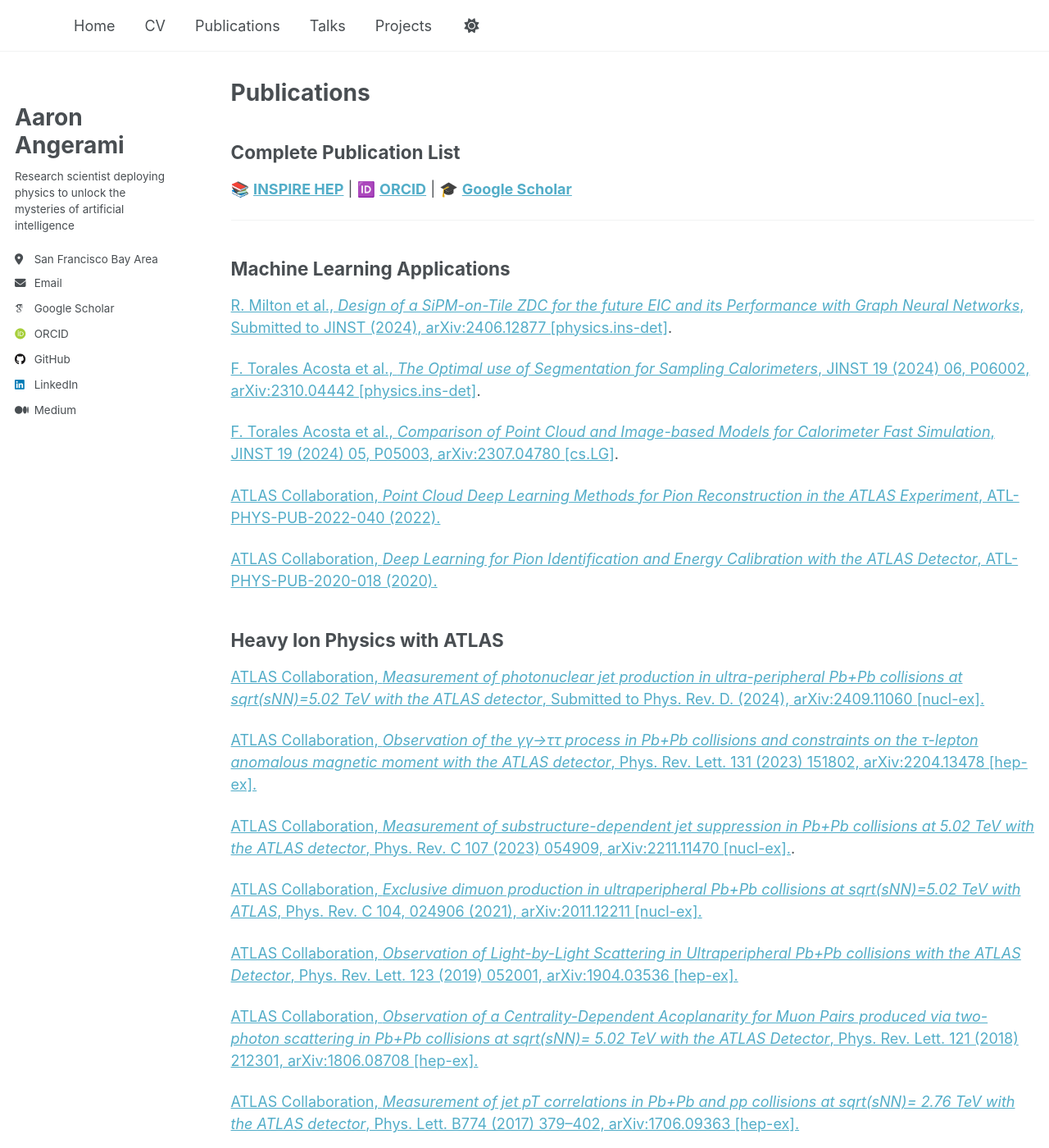
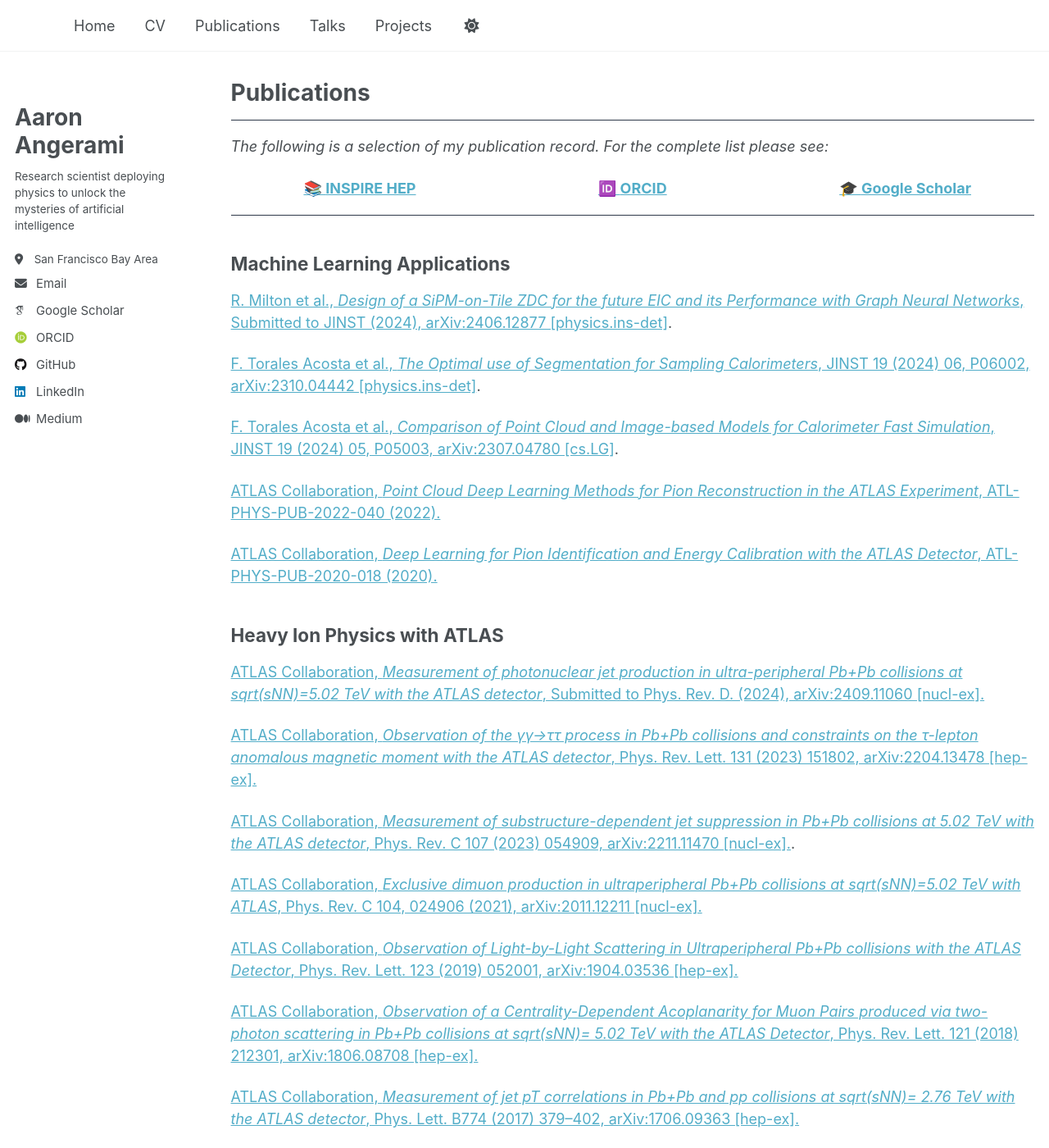
Before and after one commit to angerami/angerami.github.io, a Jekyll site: the page built from _publications/publications.md, in a window 1280 px wide and 1400 px high. Shown: the whole window at 82% size. Built offline with Jekyll 4.4.1, drawn with Linux system fonts in a browser that asks for light colours; some web fonts are replaced.

Commit message:
First customizations to theme and style

```diff
--- a/_publications/publications.md
+++ b/_publications/publications.md
@@ -7,9 +7,14 @@ author_profile: true
 
 {% include base_path %}
 
-## Complete Publication List
-📚 **[INSPIRE HEP](https://inspirehep.net/authors/1067316)** | 🆔 **[ORCID](https://orcid.org/0000-0001-7834-8750)** | 🎓 **[Google Scholar](https://scholar.google.com/citations?user=8EqJb6kAAAAJ&hl=en)**
+---
+*The following is a selection of my publication record. For the complete list please see:*
 
+<div class="citation-links">
+  <a href="https://inspirehep.net/authors/1067316">📚 <strong>INSPIRE HEP</strong></a>
+  <a href="https://orcid.org/0000-0001-7834-8750">🆔 <strong>ORCID</strong></a>
+  <a href="https://scholar.google.com/citations?user=8EqJb6kAAAAJ&hl=en">🎓 <strong>Google Scholar</strong></a>
+</div>
 ---
 
 ## Machine Learning Applications
--- /dev/null
+++ b/_sass/_custom.scss
@@ -0,0 +1,64 @@
+.skill-tag {
+  display: inline-block;
+  background-color: #e5e7eb;
+  color: #374151;
+  padding: 6px 12px;
+  margin: 3px 6px 3px 0;
+  border-radius: 20px;        // This makes them pill-shaped
+  font-size: 0.85em;
+  font-weight: 500;
+  border: 1px solid #d1d5db;
+  transition: all 0.2s ease;
+}
+
+.skill-tag:hover {
+  background-color: #d1d5db;
+  transform: translateY(-1px);
+  box-shadow: 0 2px 4px rgba(0,0,0,0.1);
+}
+
+// Dark theme support
+html[data-theme="dark"] .skill-tag {
+  background-color: #4b5563;
+  color: #e5e7eb;
+  border-color: #6b7280;
+}
+
+html[data-theme="dark"] .skill-tag:hover {
+  background-color: #6b7280;
+}
+
+hr {
+  border: none;
+  height: 2px;
+  background-color: #374151;
+  margin: 2rem 0;
+}
+
+.citation-links {
+  display: flex;
+  justify-content: space-around;
+  align-items: center;
+  flex-wrap: wrap;
+  gap: 1rem;
+  margin: 1rem 0;
+}
+
+.citation-links a {
+  text-decoration: none;
+  font-weight: bold;
+  text-align: center;
+  flex: 1;
+  min-width: 120px;
+}
+
+@media (max-width: 768px) {
+  .citation-links {
+    flex-direction: column;
+    gap: 0.5rem;
+  }
+}
+
+.author__urls a {
+  font-size: 1.1em !important;  // About 10% larger
+}
--- a/_sass/_themes.scss
+++ b/_sass/_themes.scss
@@ -102,3 +102,9 @@ $vimeo-color                : #1ab7ea;
 $vine-color                 : #00bf8f;
 $youtube-color              : #bb0000;
 $xing-color                 : #006567;
+
+/* ==========================================================================
+   CUSTOM STYLES
+   ========================================================================== */
+
+@import "custom";
```
Also changed, not shown: _pages/cv.md (+7 -6 lines), _pages/projects.md (+7 -18 lines).
